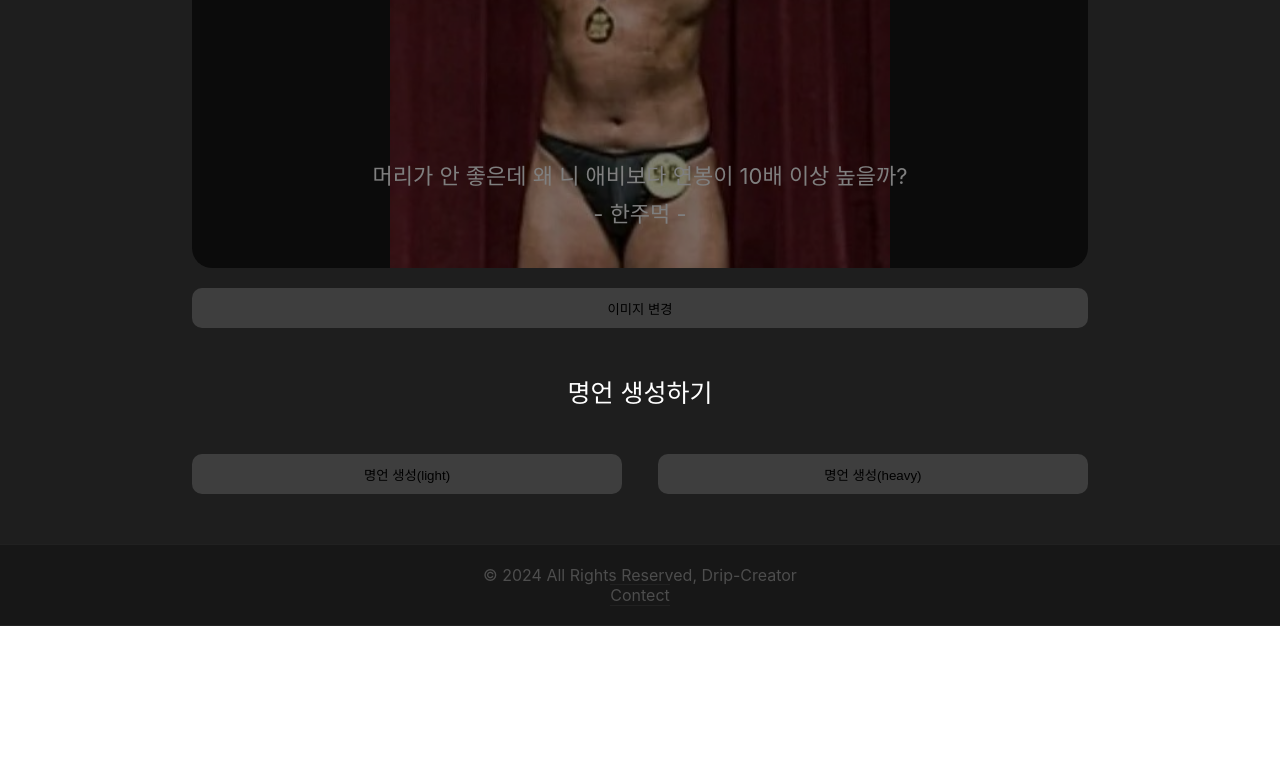
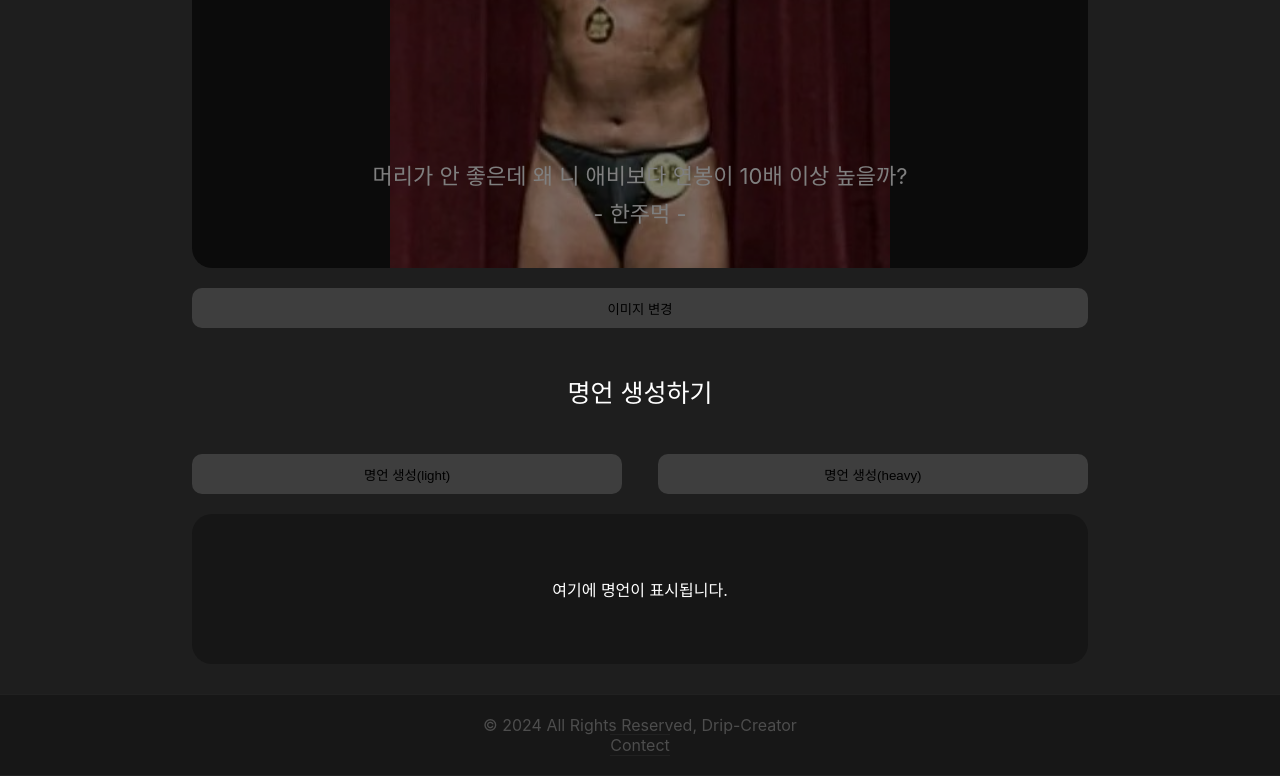
Before and after one commit to pmk1004/drip-creator, a React (Create React App) app: page / in a window 1280 px wide. Shown: the part 490-1266 px from the top of the page. Before the commit the page ends 1116 px from the top, so only its background shows below. Built offline with nearby package versions, Linux system fonts and the light colour scheme.

Commit message:
명언 생성 div 영역 추가 및 state 초기값 설정

```diff
--- a/src/pages/Home.js
+++ b/src/pages/Home.js
@@ -6,7 +6,7 @@ import "../app/styles/home.css";
 
 function Home(props) {
   const [num, setNum] = useState();
-  const [drip, setDrip] = useState();
+  const [drip, setDrip] = useState('여기에 명언이 표시됩니다.');
   const lightDrips = props.drips[0];
   const heavyDrips = props.drips[1];
 
@@ -48,7 +48,7 @@ function Home(props) {
             명언 생성(heavy)
           </button>
         </div>
-        <div>
+        <div className="drip-text flex j-f-center align-center">
           <p>{drip}</p>
         </div>
       </div>
```
